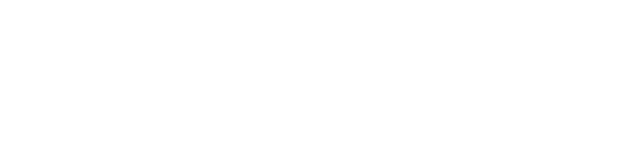
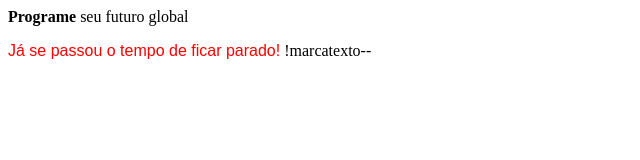
Before and after one commit to Silv4nus/html-practicing04, a plain HTML site: page index.html in a window 1280 px wide. Shown: the whole page, without its empty margins (0-640 px from the left). Drawn offline with Linux system fonts and the light colour scheme.

Commit message:
Update index.html

```diff
--- a/index.html
+++ b/index.html
@@ -6,7 +6,11 @@
     <title>Document</title>
 </head>
 <body>
-
-
+    <strong>Programe</strong> seu futuro global <br> <p></p>
+    <!-- strong > dar mais peso ao texto, I siginica italic,
+    b significa negrito,
+u signica underline, mark > marcatexto-->
+ <font color="red" face="Arial, Tahoma">Já se passou o tempo de ficar parado!</font>
+ !marcatexto--
 </body>
 </html>
```
